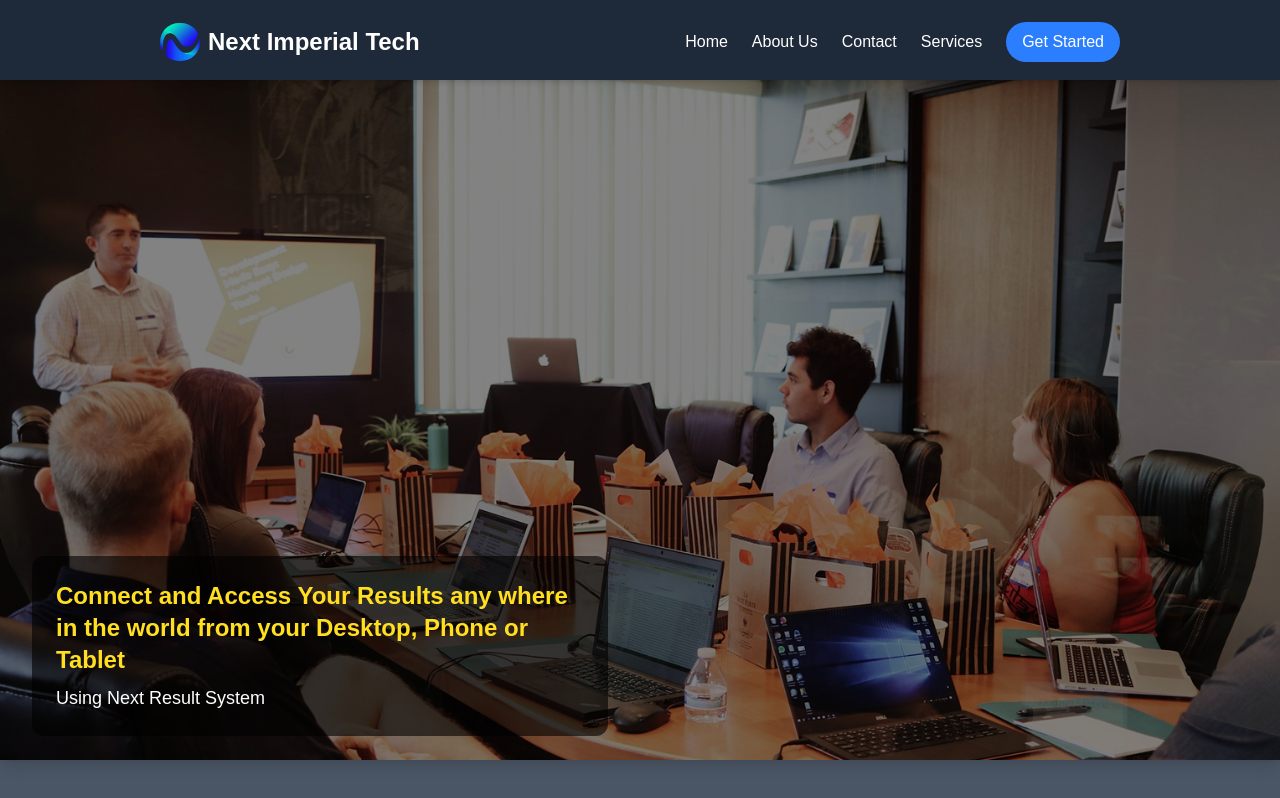
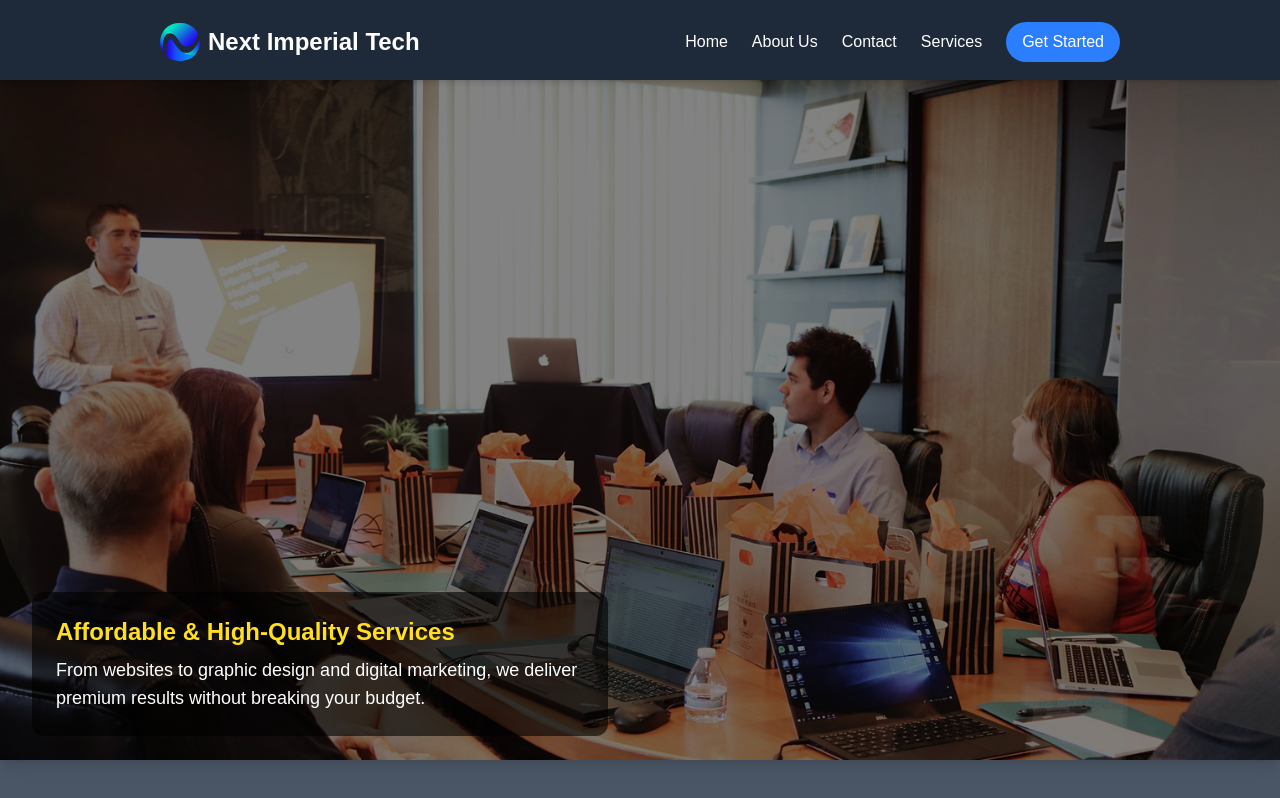
Before and after one commit to Eze-Israel/Next-imperial-website, a Next.js app: page / in a window 1280 px wide. Shown: the top 798 px of the page. Built offline with nearby package versions, Linux system fonts and the light colour scheme; grey boxes are pictures that could not be loaded.

Commit message:
fixed content for carosel

```diff
--- a/src/components/Animation.tsx
+++ b/src/components/Animation.tsx
@@ -10,24 +10,24 @@ const slides = [
   {
     image: '/images/first.png',
     title:
-      'Welcome to Next Imperial Tech Hub ',
-    subtitle: 'The digital and mobile Learning Center',
+      'Expert-Led Training & Development',
+    subtitle: 'Get hands-on experience from certified professionals in web development, design, and digital tools. We don’t just teach — we mentor you for success.',
   },
   {
     image: '/images/second.png',
     title:
-      'Connect and Access Your Results any where in the world from your Desktop, Phone or Tablet',
-    subtitle: 'Using Next Result System',
+      'Affordable & High-Quality Services',
+    subtitle: 'From websites to graphic design and digital marketing, we deliver premium results without breaking your budget.',
   },
   {
     image: '/images/third.png',
-    title: 'Access and Download your Results Directly from the Dashboard',
-    subtitle: 'Tracking and Calculating Students Performace',
+    title: 'All-in-One Tech Solution Hub',
+    subtitle: 'One stop for computer training, web design, branding, online registration, and more — all under one roof, saving you time and stress.',
   },
   {
     image: '/images/fourth.png',
-    title: 'Monitor your Childs performance from the comfort of your Home',
-    subtitle: 'Parents are Recommended to Use Next Result System',
+    title: 'Proven Track Record of Excellence',
+    subtitle: 'Trusted by individuals and businesses across Lagos for timely delivery, professional service, and ongoing support.',
   },
 ]
 
```
